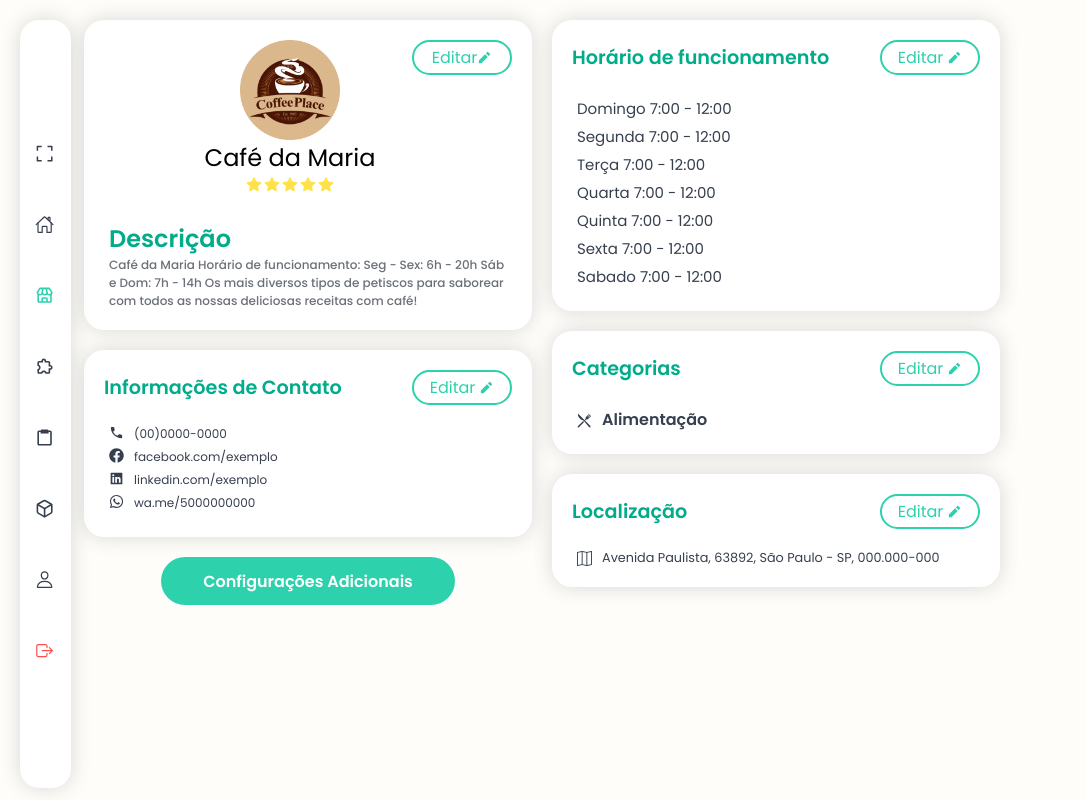
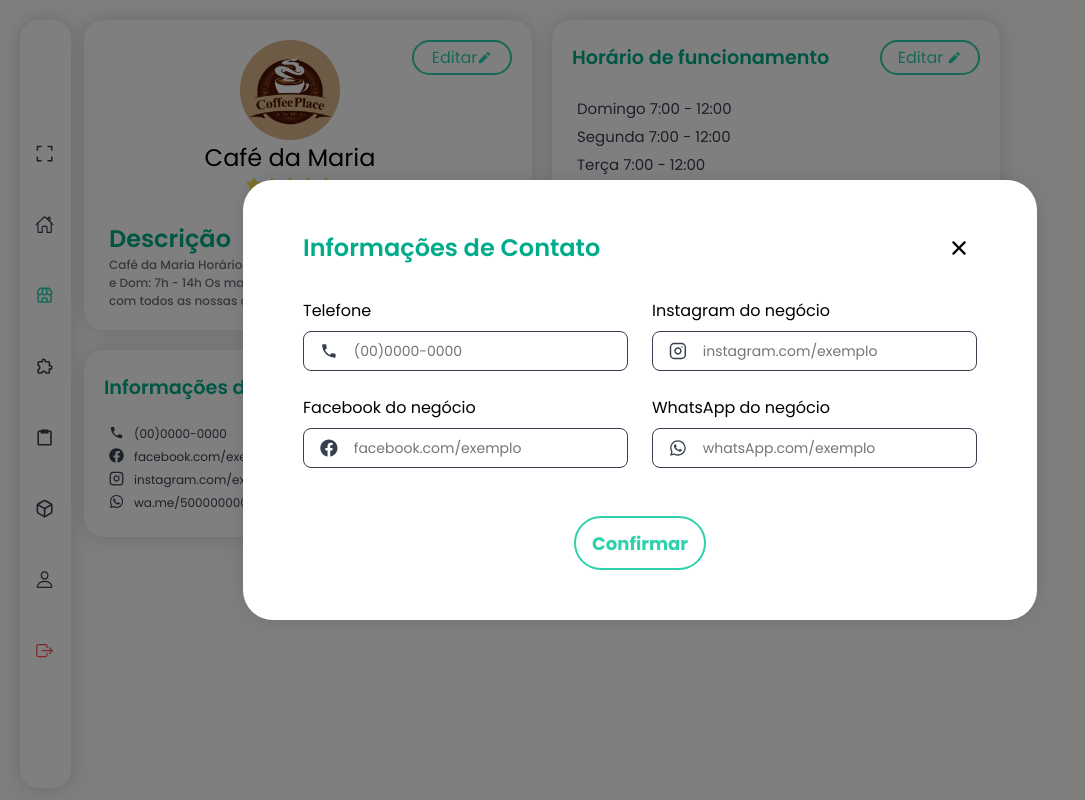
Before and after one commit to VictorCampelo/potty-dashboard, a Next.js app: page /shop in a window 1280 px wide. Shown: the whole page, without its empty margins (0-1085 px from the left). Built offline with nearby package versions, Linux system fonts and the light colour scheme.

Commit message:
criado o modal de contact da pagina shop

```diff
--- a/src/components/molecules/InfoCard/index.tsx
+++ b/src/components/molecules/InfoCard/index.tsx
@@ -4,7 +4,7 @@ import { RiPencilFill } from 'react-icons/ri';
 
 import { IoMdCall } from 'react-icons/io';
 import { FaFacebook } from 'react-icons/fa';
-import { AiFillLinkedin } from 'react-icons/ai';
+import { FiInstagram,} from 'react-icons/fi';
 import { IoLogoWhatsapp } from 'react-icons/io5';
 
 import { GiKnifeFork } from 'react-icons/gi';
@@ -14,7 +14,7 @@ interface InfoCard extends React.InputHTMLAttributes<HTMLInputElement>{
     title?: string; //titulo padrao de todo card
     type?: string; // tipo de card (contact, timetable, category, local)
 
-    cell?: string; facebook?: string; linkedin?: string; whatsApp?: string; // tipo contact
+    cell?: string; facebook?: string; instagram?: string; whatsApp?: string; // tipo contact
 
     dom?: any; seg?: any; ter?: any; qua?: any; qui?: any; sex?: any; sab?: any; // tipo timetable
 
@@ -30,7 +30,7 @@ const  InfoCard = ({
     title,
     type,
 
-    cell = "", facebook = "", linkedin = "", whatsApp = "",
+    cell = "", facebook = "", instagram = "", whatsApp = "",
 
     dom, seg, ter, qua, qui, sex, sab,
 
@@ -65,7 +65,7 @@ const  InfoCard = ({
 
                         {cell !== "" ? <div className="contact-info"> <IoMdCall size={15} /> <h2>{cell}</h2> </div> : null }
                         {facebook !== "" ? <div className="contact-info"> <FaFacebook size={15} /> <h2>{facebook}</h2> </div> : null }
-                        {linkedin !== "" ? <div className="contact-info"> <AiFillLinkedin size={15} /> <h2>{linkedin}</h2> </div> : null}
+                        {instagram !== "" ? <div className="contact-info"> <FiInstagram size={15} /> <h2>{instagram}</h2> </div> : null}
                         {whatsApp !== "" ? <div className="contact-info"> <IoLogoWhatsapp size={15} /> <h2>{whatsApp}</h2> </div> : null}
 
                     </div> : null
--- a/src/pages/shop/index.tsx
+++ b/src/pages/shop/index.tsx
@@ -16,10 +16,17 @@ import { HiOutlineLocationMarker } from 'react-icons/hi';
 import { BiBuildings, BiMapAlt } from 'react-icons/bi';
 import { FaRoad } from 'react-icons/fa';
 
+
+import { IoMdCall } from 'react-icons/io';
+import { FaFacebook } from 'react-icons/fa';
+import { IoLogoWhatsapp } from 'react-icons/io5';
+import { FiInstagram } from 'react-icons/fi';
+
 const shop = () => {
   const [timeTableModal, setTimeTableModal] = useState(false);
   const [categoryModal, setCategoryModal] = useState(false);
   const [locationModal, setLocationModal] = useState(false);
+  const [contactModal, setContactModal] = useState(true);
 
   const [businessState, setBusinessState] = useState("");
   const [businessCity, setBusinessCity] = useState("");
@@ -27,6 +34,11 @@ const shop = () => {
   const [number, setNumer] = useState("");
   const [district, setDistrict] = useState("");
   const [cep, setCep] = useState("");
+
+  const [telefone, setTelefone] = useState("");
+  const [instagram, setInstagram] = useState("");
+  const [facebook, setFacebook] = useState("");
+  const [whatsApp, setWhatsApp] = useState("");
 
   // Categorias
   const [category, setCategory] = useState("");
@@ -59,6 +71,16 @@ const shop = () => {
 
   function toggleLocationModal() {
     setLocationModal(!locationModal);
+  }
+
+  // Modal de contatos
+
+  function handleOpenContactModal() {
+    setContactModal(true);
+  }
+
+  function toggleContactModal() {
+    setContactModal(!contactModal);
   }
 
   return (
@@ -120,6 +142,7 @@ const shop = () => {
             </div>
           </ModalContainer>
         </CustomModal>
+
         <CustomModal
           buttons={false}
           setModalOpen={toggleCategoryModal}
@@ -166,6 +189,7 @@ const shop = () => {
             </div>
           </ModalContainer>
         </CustomModal>
+
         <CustomModal
           buttons={false}
           setModalOpen={toggleLocationModal}
@@ -244,6 +268,77 @@ const shop = () => {
             </div>
           </ModalContainer>
         </CustomModal>
+
+        <CustomModal
+          buttons={false}
+          setModalOpen={toggleContactModal}
+          modalVisible={contactModal}
+        >
+          <ModalContainer>
+            <div className="exit-container">
+              <h1>Informações de Contato</h1>
+              <IoIosClose
+                onClick={toggleContactModal}
+                size={36}
+                color={"black"}
+              />
+            </div>
+
+            <div className="contact-container">
+              <div className="top-inputs">
+                <Input
+                    label="Telefone"
+                    placeholder="(00)0000-0000"
+                    value={telefone}
+                    flex={2}
+                    type="numeric"
+                    maxLength={14}
+                    onChange={(e) => setTelefone(e.target.value)}
+                    icon={<IoMdCall size={20} color="var(--black-800)" />}
+                />
+
+                <Input
+                    label="Instagram do negócio"
+                    placeholder="instagram.com/exemplo"
+                    value={instagram}
+                    flex={2}
+                    type="text"
+
+                    onChange={(e) => setInstagram(e.target.value)}
+                    icon={<FiInstagram size={20} color="var(--black-800)" />}
+                />
+              </div>
+
+              <div className="bottom-inputs">
+                <Input
+                      label="Facebook do negócio"
+                      placeholder="facebook.com/exemplo"
+                      value={facebook}
+                      flex={2}
+                      type="text"
+
+                      onChange={(e) => setFacebook(e.target.value)}
+                      icon={<FaFacebook size={20} color="var(--black-800)" />}
+                />
+                <Input
+                      label="WhatsApp do negócio"
+                      placeholder="whatsApp.com/exemplo"
+                      value={whatsApp}
+                      flex={2}
+                      type="text"
+
+                      onChange={(e) => setWhatsApp(e.target.value)}
+                      icon={<IoLogoWhatsapp size={20} color="var(--black-800)" />}
+                />
+              </div>
+            </div>
+
+            <div className="buttons-container">
+              <Button title="Confirmar" border={true}></Button>
+            </div>
+          </ModalContainer>
+        </CustomModal>
+
         <DrawerLateral greenOption={1} />
         <div className="cards-area">
           <div className="left-area">
@@ -266,14 +361,10 @@ const shop = () => {
               type="contact"
               cell="(00)0000-0000"
               facebook="facebook.com/exemplo"
-              linkedin="linkedin.com/exemplo"
+              instagram="instagram.com/exemplo"
               whatsApp="wa.me/5000000000"
+              button={() => handleOpenContactModal()}
             />
-
-            <button className="config-button">
-              {" "}
-              Configurações Adicionais{" "}
-            </button>
           </div>
 
           <div className="right-area">
--- a/src/pages/shop/styles.ts
+++ b/src/pages/shop/styles.ts
@@ -187,4 +187,36 @@ export const ModalContainer = styled.div`
       width: 132px;
     }
   }
+
+  .contact-container{
+    > * {
+        &:first-child {
+          margin-bottom: 24px;
+        }
+    }
+
+    .top-inputs{
+      display: flex;
+
+      justify-content: space-between;
+      > * {
+        &:first-child {
+          margin-right: 24px;
+        }
+      }
+    }
+
+    .bottom-inputs{
+      display: flex;
+
+      justify-content: space-between;
+      > * {
+        &:first-child {
+          margin-right: 24px;
+        }
+      }
+    }
+  }
+
+
 `;
```
Also changed, not shown: 1 other file (tests, documents, lock files or other folders).
